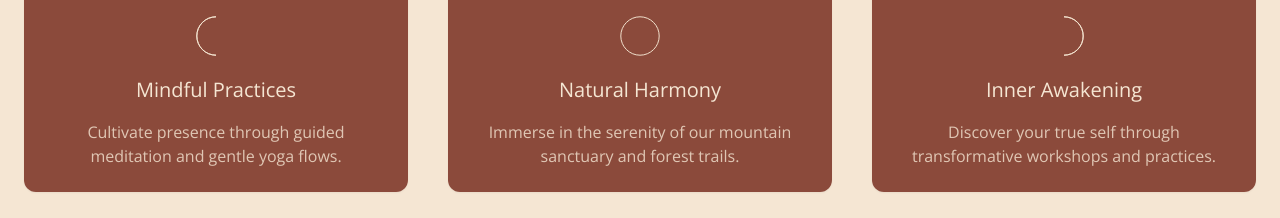
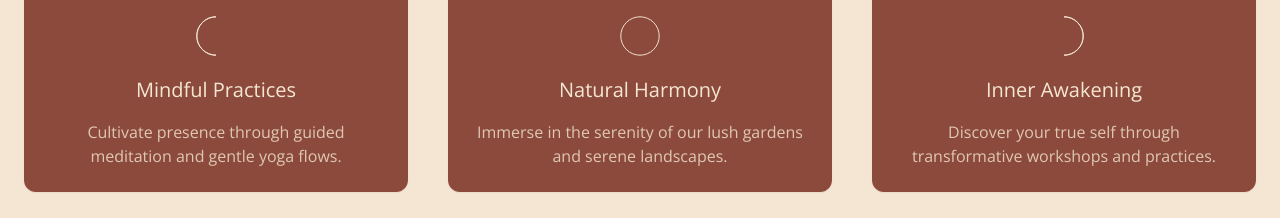
Before and after one commit to karluquis/samma, a Next.js app: page / in a window 1280 px wide. Shown: the part 1104-1322 px from the top of the page. Built offline with nearby package versions, Linux system fonts and the light colour scheme.

Commit message:
update copy

```diff
--- a/components/landing-page.tsx
+++ b/components/landing-page.tsx
@@ -172,7 +172,7 @@ export function LandingPageComponent() {
                   </svg>
                   <h3 className="text-xl font-normal text-center">Natural Harmony</h3>
                   <p className="text-center opacity-80">
-                    Immerse in the serenity of our mountain sanctuary and forest trails.
+                    Immerse in the serenity of our lush gardens and serene landscapes.
                   </p>
                 </CardContent>
               </Card>
```
